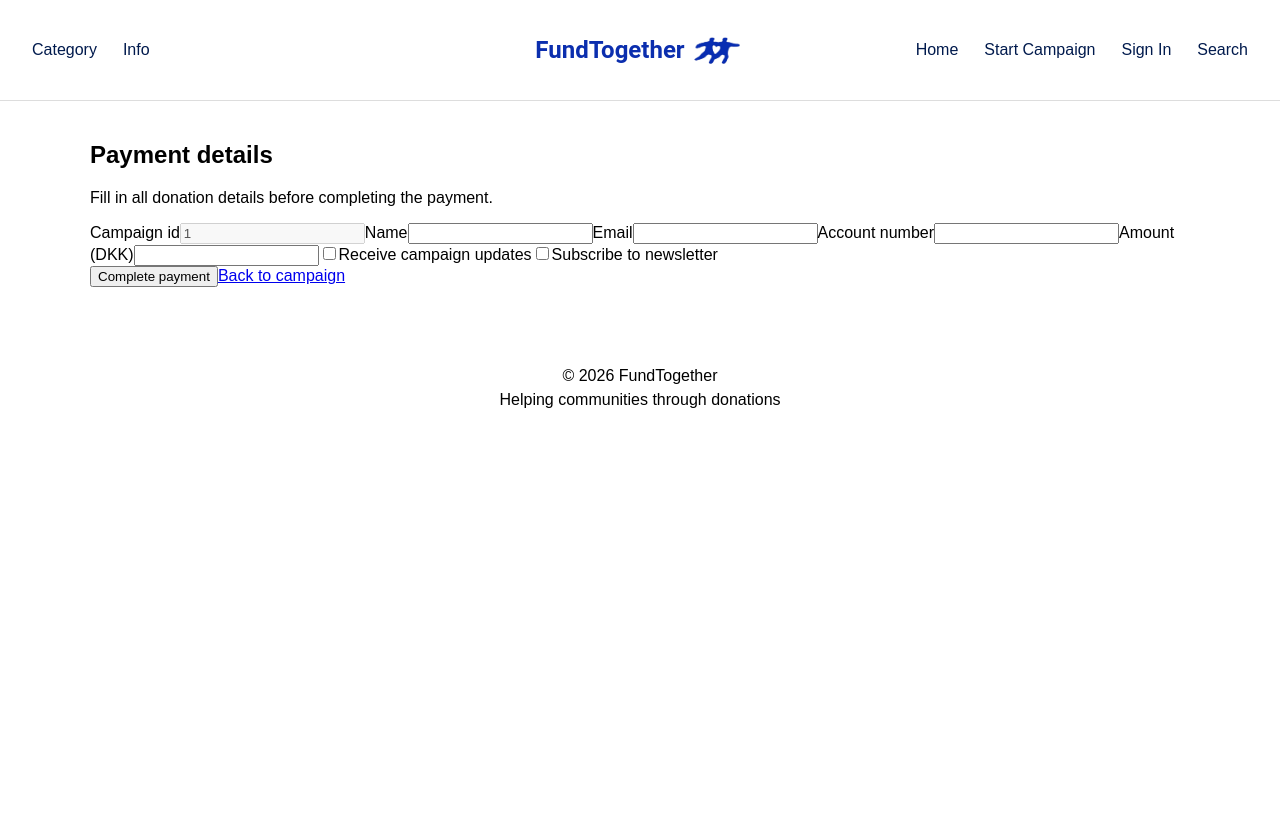
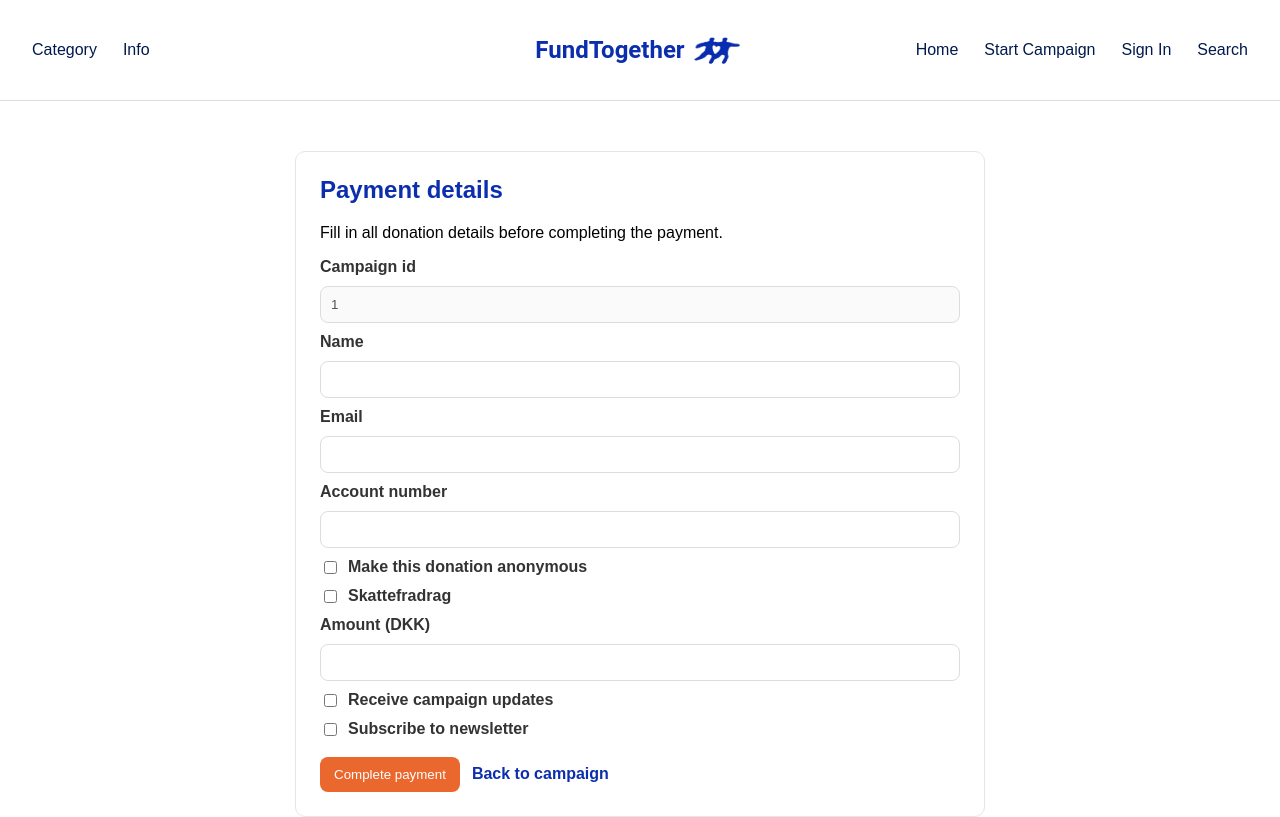
Before and after one commit to girlypop-hackathon/Donationsplatform, a React (Vite) app: page /campaign/1/payment in a window 1280 px wide. Shown: the top 817 px of the page. Built offline with nearby package versions, Linux system fonts and the light colour scheme; no server answers.

Commit message:
Fixed the missing pictures and added a "Skatte fradrag" button and Anonymous button

```diff
--- a/Frontend/components/CampaignCard.jsx
+++ b/Frontend/components/CampaignCard.jsx
@@ -1,8 +1,15 @@
+/*
+Oprettet: 18-03-2026
+Af: Linea og Mistral Vibe
+Beskrivelse: Kortvisning af kampagne med billede, status og link
+*/
+
 import React from 'react'
 import { Link } from 'react-router-dom'
 import ProgressBar from './ProgressBar'
+import { resolveCampaignImageSource } from '../utils/imagePaths'
 
-const FALLBACK_IMAGE = 'https://placehold.co/600x400?text=Campaign'
+const FALLBACK_IMAGE = resolveCampaignImageSource('animal-rescue.jpg')
 
 function CampaignCard ({ campaign }) {
   if (!campaign) {
@@ -16,7 +23,7 @@ function CampaignCard ({ campaign }) {
   return (
     <div className='card'>
       <img
-        src={campaign.image || FALLBACK_IMAGE}
+        src={resolveCampaignImageSource(campaign.image, 'animal-rescue.jpg')}
         alt={campaign.campaign_bio || 'Animal campaign'}
         onError={(event) => {
           event.currentTarget.src = FALLBACK_IMAGE
--- a/Frontend/components/NavBar.jsx
+++ b/Frontend/components/NavBar.jsx
@@ -1,5 +1,12 @@
+/*
+Oprettet: 18-03-2026
+Af: Linea og Mistral Vibe
+Beskrivelse: Navigationsbar med links og logo til donationsplatformen
+*/
+
 import React from 'react'
 import { Link } from 'react-router-dom'
+import { resolveLogoImageSource } from '../utils/imagePaths'
 
 function Navbar ({ isAuthenticated, authUser, onLogout }) {
   const navItemStyle = { color: '#001A4D' }
@@ -23,7 +30,7 @@ function Navbar ({ isAuthenticated, authUser, onLogout }) {
         <h1 className='logo'>FundTogether</h1>
         <img
           className='logo-icon'
-          src='/images/fundtogether-logo.png'
+          src={resolveLogoImageSource('fundtogether-logo.png')}
           alt='FundTogether logo'
         />
       </div>
--- a/Frontend/pages/CampaignPage.jsx
+++ b/Frontend/pages/CampaignPage.jsx
@@ -1,6 +1,13 @@
+/*
+Oprettet: 18-03-2026
+Af: Linea og Mistral Vibe
+Beskrivelse: Kampagneside med donationstrin og billedvisning
+*/
+
 import React, { useEffect, useState } from 'react'
 import { useNavigate, useParams } from 'react-router-dom'
 import ProgressBar from '../components/ProgressBar'
+import { resolveCampaignImageSource } from '../utils/imagePaths'
 
 const API_BASE_URL = import.meta.env.VITE_API_BASE_URL || ''
 const API_PREFIX = API_BASE_URL ? `${API_BASE_URL}/api` : '/api'
@@ -114,10 +121,10 @@ function CampaignPage () {
   return (
     <div className='campaign-page'>
       <img
-        src={campaign.image || 'https://placehold.co/800x400?text=Campaign'}
+        src={resolveCampaignImageSource(campaign.image, 'animal-rescue.jpg')}
         alt={campaign.campaign_bio || 'campaign'}
         onError={(event) => {
-          event.currentTarget.src = 'https://placehold.co/800x400?text=Campaign'
+          event.currentTarget.src = resolveCampaignImageSource('animal-rescue.jpg')
         }}
       />
 
--- a/Frontend/pages/Home.jsx
+++ b/Frontend/pages/Home.jsx
@@ -1,5 +1,12 @@
+/*
+Oprettet: 18-03-2026
+Af: Linea og Mistral Vibe
+Beskrivelse: Forside med kampagner og organisationer
+*/
+
 import React, { useEffect, useState } from 'react'
 import CampaignCard from '../components/CampaignCard'
+import { resolveCampaignImageSource } from '../utils/imagePaths'
 
 const API_BASE_URL = import.meta.env.VITE_API_BASE_URL || ''
 const API_PREFIX = API_BASE_URL ? `${API_BASE_URL}/api` : '/api'
@@ -7,21 +14,21 @@ const API_PREFIX = API_BASE_URL ? `${API_BASE_URL}/api` : '/api'
 const FALLBACK_CAMPAIGNS = [
   {
     campaign_id: 'demo-1',
-    image: '/images/elderly-couple.jpg',
+    image: resolveCampaignImageSource('elderly-couple.jpg'),
     campaign_bio: 'Help provide care and support for an elderly couple in need.',
     amount_raised: 1200,
     goal_amount: 5000
   },
   {
     campaign_id: 'demo-2',
-    image: '/images/animal-rescue.jpg',
+    image: resolveCampaignImageSource('animal-rescue.jpg'),
     campaign_bio: 'Help rescue and care for animals in distress.',
     amount_raised: 900,
     goal_amount: 3500
   },
   {
     campaign_id: 'demo-3',
-    image: '/images/hospital-patient.jpg',
+    image: resolveCampaignImageSource('hospital-patient.jpg'),
     campaign_bio: 'Support for a person in hospital needing medical care.',
     amount_raised: 2100,
     goal_amount: 6000
--- a/Frontend/pages/PaymentPage.jsx
+++ b/Frontend/pages/PaymentPage.jsx
@@ -1,3 +1,9 @@
+/*
+Oprettet: 18-03-2026
+Af: Linea og Mistral Vibe
+Beskrivelse: Betalingsside med mulighed for anonym donation
+*/
+
 import React, { useMemo, useState } from 'react'
 import { Link, useLocation, useNavigate, useParams, useSearchParams } from 'react-router-dom'
 
@@ -10,6 +16,8 @@ function createInitialPaymentForm (initialAmount) {
     userName: '',
     email: '',
     accountNumber: '',
+    isAnonymousDonation: false,
+    taxDeduction: false,
     isSubscription: false,
     amount: initialAmount > 0 ? String(initialAmount) : '',
     generalNewsletter: false
@@ -45,6 +53,7 @@ function PaymentPage () {
 
   const campaignId = Number(id)
   const amountValue = Number(paymentForm.amount)
+  const shouldDisableCredentialFields = paymentForm.isAnonymousDonation
 
   // Updates text and number input values in the payment form.
   function handleInputChange (event) {
@@ -64,12 +73,29 @@ function PaymentPage () {
     }))
   }
 
+  // Toggles anonymous donation and clears personal fields when anonymity is enabled.
+  function handleAnonymousToggle (event) {
+    const isAnonymousDonation = event.target.checked
+
+    setPaymentForm((previousPaymentForm) => ({
+      ...previousPaymentForm,
+      isAnonymousDonation,
+      userName: isAnonymousDonation ? '' : previousPaymentForm.userName,
+      email: isAnonymousDonation ? '' : previousPaymentForm.email,
+      accountNumber: isAnonymousDonation ? '' : previousPaymentForm.accountNumber,
+      taxDeduction: isAnonymousDonation ? false : previousPaymentForm.taxDeduction,
+      isSubscription: isAnonymousDonation ? false : previousPaymentForm.isSubscription,
+      generalNewsletter: isAnonymousDonation ? false : previousPaymentForm.generalNewsletter
+    }))
+  }
+
   // Validates required payment form fields before submission.
   function validatePaymentForm () {
     if (!Number.isFinite(campaignId) || campaignId <= 0) {
       return 'Invalid campaign id.'
     }
 
+    if (!paymentForm.isAnonymousDonation) {
       if (paymentForm.userName.trim().length < 2) {
         return 'Please enter your name.'
       }
@@ -80,6 +106,7 @@ function PaymentPage () {
 
       if (paymentForm.accountNumber.trim().length < 3) {
         return 'Please enter a valid account number.'
+      }
     }
 
     if (!Number.isFinite(amountValue) || amountValue <= 0) {
@@ -111,9 +138,11 @@ function PaymentPage () {
           'Content-Type': 'application/json'
         },
         body: JSON.stringify({
-          user_name: paymentForm.userName.trim(),
-          email: paymentForm.email.trim(),
-          account_number: paymentForm.accountNumber.trim(),
+          user_name: paymentForm.isAnonymousDonation ? 'Anonymous' : paymentForm.userName.trim(),
+          email: paymentForm.isAnonymousDonation ? 'Anonymous' : paymentForm.email.trim(),
+          account_number: paymentForm.isAnonymousDonation ? 'Anonymous' : paymentForm.accountNumber.trim(),
+          anonymous_donation: paymentForm.isAnonymousDonation,
+          tax_deduction: paymentForm.taxDeduction,
           is_subscription: paymentForm.isSubscription,
           amount: amountValue,
           general_newsletter: paymentForm.generalNewsletter
@@ -154,7 +183,9 @@ function PaymentPage () {
           type='text'
           value={paymentForm.userName}
           onChange={handleInputChange}
-          required
+          required={!paymentForm.isAnonymousDonation}
+          disabled={shouldDisableCredentialFields}
+          className={shouldDisableCredentialFields ? 'payment-input-disabled' : ''}
         />
 
         <label htmlFor='email'>Email</label>
@@ -164,7 +195,9 @@ function PaymentPage () {
           type='email'
           value={paymentForm.email}
           onChange={handleInputChange}
-          required
+          required={!paymentForm.isAnonymousDonation}
+          disabled={shouldDisableCredentialFields}
+          className={shouldDisableCredentialFields ? 'payment-input-disabled' : ''}
         />
 
         <label htmlFor='accountNumber'>Account number</label>
@@ -174,8 +207,31 @@ function PaymentPage () {
           type='text'
           value={paymentForm.accountNumber}
           onChange={handleInputChange}
-          required
+          required={!paymentForm.isAnonymousDonation}
+          disabled={shouldDisableCredentialFields}
+          className={shouldDisableCredentialFields ? 'payment-input-disabled' : ''}
         />
+
+        <label className='payment-checkbox'>
+          <input
+            name='isAnonymousDonation'
+            type='checkbox'
+            checked={paymentForm.isAnonymousDonation}
+            onChange={handleAnonymousToggle}
+          />
+          Make this donation anonymous
+        </label>
+
+        <label className='payment-checkbox'>
+          <input
+            name='taxDeduction'
+            type='checkbox'
+            checked={paymentForm.taxDeduction}
+            onChange={handleCheckboxChange}
+            disabled={paymentForm.isAnonymousDonation}
+          />
+          Skattefradrag
+        </label>
 
         <label htmlFor='amount'>Amount (DKK)</label>
         <input
@@ -194,6 +250,7 @@ function PaymentPage () {
             type='checkbox'
             checked={paymentForm.isSubscription}
             onChange={handleCheckboxChange}
+            disabled={paymentForm.isAnonymousDonation}
           />
           Receive campaign updates
         </label>
@@ -204,6 +261,7 @@ function PaymentPage () {
             type='checkbox'
             checked={paymentForm.generalNewsletter}
             onChange={handleCheckboxChange}
+            disabled={paymentForm.isAnonymousDonation}
           />
           Subscribe to newsletter
         </label>
--- a/Frontend/styles/global.css
+++ b/Frontend/styles/global.css
@@ -1,3 +1,9 @@
+/*
+Oprettet: 18-03-2026
+Af: Linea og Mistral Vibe
+Beskrivelse: Globale styles inklusive disabled state for anonym betaling
+*/
+
 body{
   margin:0;
   font-family:Arial;
@@ -382,3 +388,105 @@ body{
   border-color: #0B2EAE;
   box-shadow: 0 0 0 2px rgba(11, 46, 174, 0.1);
 }
+
+.payment-page {
+  max-width: 640px;
+  margin: 30px auto;
+  padding: 24px;
+  border: 1px solid #e5e5e5;
+  border-radius: 10px;
+  background: #fff;
+}
+
+.payment-page h1 {
+  margin-top: 0;
+  color: #0B2EAE;
+}
+
+.payment-form {
+  display: grid;
+  gap: 10px;
+}
+
+.payment-form label {
+  font-weight: 600;
+  color: #333;
+}
+
+.payment-form input[type='text'],
+.payment-form input[type='email'],
+.payment-form input[type='number'] {
+  width: 100%;
+  box-sizing: border-box;
+  border: 1px solid #ddd;
+  border-radius: 8px;
+  padding: 10px;
+}
+
+.payment-form input:focus {
+  outline: none;
+  border-color: #0B2EAE;
+  box-shadow: 0 0 0 2px rgba(11, 46, 174, 0.1);
+}
+
+.payment-checkbox {
+  display: flex;
+  align-items: center;
+  gap: 8px;
+  font-weight: 500;
+}
+
+.payment-checkbox input[type='checkbox'] {
+  width: auto;
+}
+
+.payment-error {
+  margin: 4px 0;
+  padding: 10px;
+  border-radius: 8px;
+  background: #ffebee;
+  color: #c62828;
+  border: 1px solid #ef9a9a;
+}
+
+.payment-success {
+  margin: 4px 0;
+  padding: 10px;
+  border-radius: 8px;
+  background: #e8f5e9;
+  color: #2e7d32;
+  border: 1px solid #a5d6a7;
+}
+
+.payment-actions {
+  display: flex;
+  align-items: center;
+  gap: 12px;
+  margin-top: 8px;
+}
+
+.payment-actions button {
+  border: none;
+  border-radius: 8px;
+  padding: 10px 14px;
+  background: #EA672D;
+  color: #fff;
+  cursor: pointer;
+}
+
+.payment-actions button:disabled {
+  opacity: 0.65;
+  cursor: not-allowed;
+}
+
+.payment-back-link {
+  color: #0B2EAE;
+  text-decoration: none;
+  font-weight: 600;
+}
+
+.payment-input-disabled {
+  background-color: #f1f1f1;
+  color: #7b7b7b;
+  cursor: not-allowed;
+}
--- /dev/null
+++ b/Frontend/utils/imagePaths.js
@@ -0,0 +1,46 @@
+/*
+Oprettet: 18-03-2026
+Af: Linea og Mistral Vibe
+Beskrivelse: Hjælpefunktioner til at bygge stabile billedstier for lokale og seedede billeder
+*/
+
+const SEEDED_CAMPAIGN_IMAGE_MAP = {
+  'campaign1.jpg': 'elderly-couple.jpg',
+  'campaign2.jpg': 'animal-rescue.jpg',
+  'campaign3.jpg': 'hospital-patient.jpg',
+  'campaign4.jpg': 'animal-rescue.jpg'
+}
+
+// Builds a public image URL that respects Vite base path in dev and production.
+function buildPublicImagePath (imageFileName) {
+  const basePath = import.meta.env.BASE_URL || '/'
+  const normalizedBasePath = basePath.endsWith('/') ? basePath : `${basePath}/`
+  return `${normalizedBasePath}images/${imageFileName}`
+}
+
+// Resolves campaign image values from API/database to a display-safe URL.
+export function resolveCampaignImageSource (campaignImageValue, fallbackFileName = 'animal-rescue.jpg') {
+  const rawImageValue = String(campaignImageValue || '').trim()
+
+  if (!rawImageValue) {
+    return buildPublicImagePath(fallbackFileName)
+  }
+
+  if (rawImageValue.startsWith('http://') || rawImageValue.startsWith('https://')) {
+    return rawImageValue
+  }
+
+  if (rawImageValue.startsWith('/images/')) {
+    return buildPublicImagePath(rawImageValue.replace('/images/', ''))
+  }
+
+  const normalizedFileName = SEEDED_CAMPAIGN_IMAGE_MAP[rawImageValue] || rawImageValue
+  return buildPublicImagePath(normalizedFileName)
+}
+
+// Resolves logo file names to public image URLs.
+export function resolveLogoImageSource (logoFileName, fallbackFileName = 'fundtogether-logo.png') {
+  const rawLogoValue = String(logoFileName || '').trim()
+  const normalizedLogoFileName = rawLogoValue || fallbackFileName
+  return buildPublicImagePath(normalizedLogoFileName)
+}
```
Also changed, not shown: 1 other file (tests, documents, lock files or other folders). Lines whose indentation alone changed are shown as unchanged.
